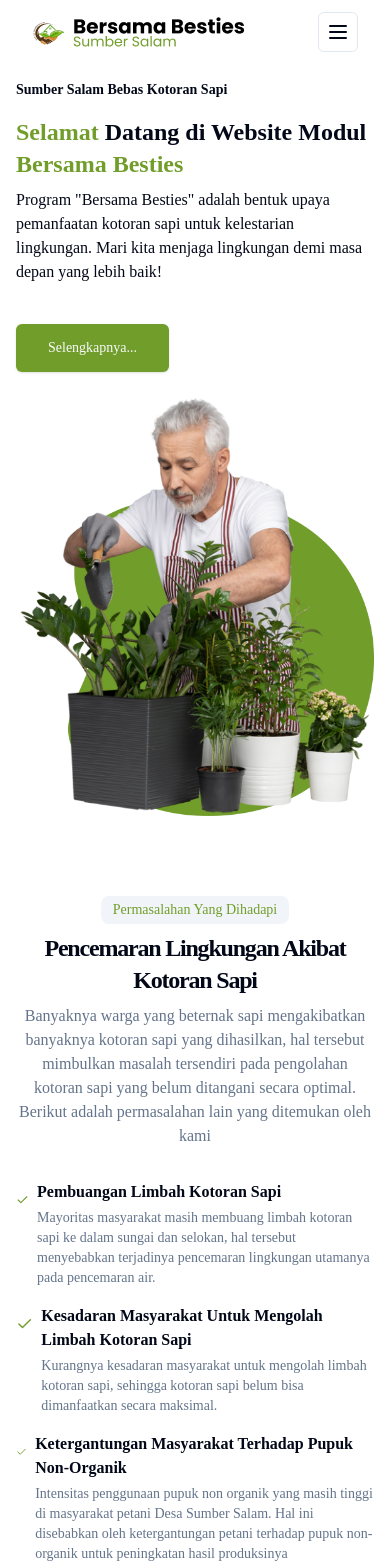
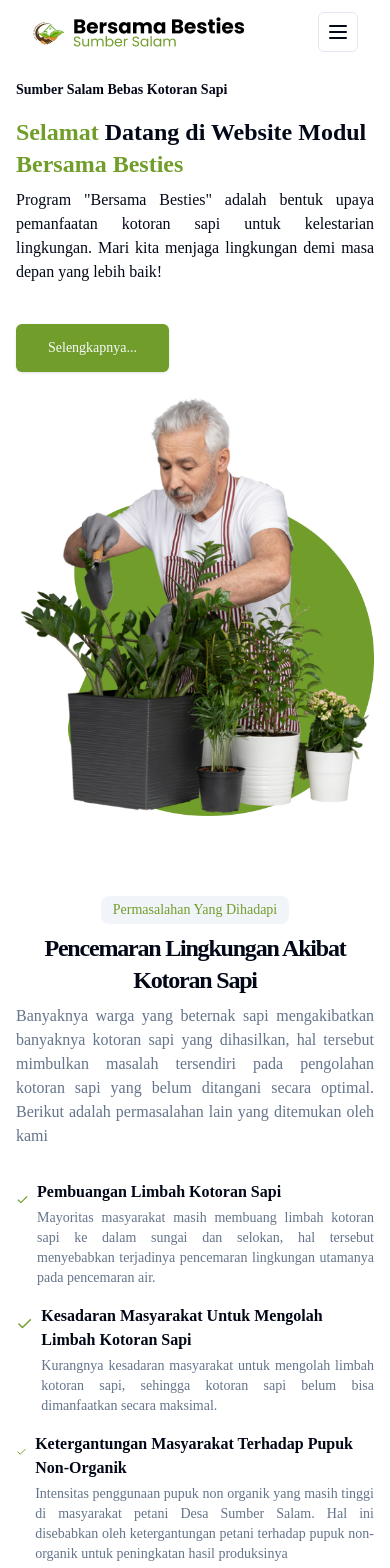
Before and after one commit to farisfadhail/bersama-besties, a Next.js app: page / in a window 390 px wide. Shown: the top 1568 px of the page. Built offline with nearby package versions, Linux system fonts and the light colour scheme.

Commit message:
fix: justify text

```diff
--- a/src/components/component/hero.jsx
+++ b/src/components/component/hero.jsx
@@ -16,7 +16,7 @@ export function Hero() {
 							<h1 className="mb-4 text-2xl font-bold sm:text-4xl xl:text-5xl/none">
 								<span style={{ color: "#719D2A" }}>Selamat</span> Datang di Website Modul <span style={{ color: "#719D2A" }}>Bersama Besties</span>
 							</h1>
-							<p className="pb-8 max-w-2xl md:text-lg" data-aos="fade-right">
+							<p className="pb-8 max-w-2xl md:text-lg text-justify md:text-left" data-aos="fade-right">
 								Program &quot;Bersama Besties&quot; adalah bentuk upaya pemanfaatan kotoran sapi untuk kelestarian lingkungan. Mari kita menjaga lingkungan demi masa depan yang lebih baik!
 							</p>
 							<Link
--- a/src/components/component/impact.jsx
+++ b/src/components/component/impact.jsx
@@ -28,7 +28,7 @@ export function Impact() {
 						</h2>
 					</div>
 				</div>
-				<div className="mx-auto grid max-w-5xl items-center gap-6 py-12 lg:grid-cols-2 lg:gap-12">
+				<div className="mx-auto grid max-w-5xl gap-6 py-12 lg:grid-cols-2 lg:gap-12">
 					<div className="flex flex-col justify-center space-y-4">
 						<ul className="grid gap-4">
 							<li className="flex items-start gap-2" data-aos="fade-up">
@@ -36,7 +36,7 @@ export function Impact() {
 									<h3 className="text-base font-bold" data-aos="fade-up">
 										Pupuk Non-Organik
 									</h3>
-									<p className="text-muted-foreground text-sm mt-1" data-aos="fade-up" data-aos-duration="600">
+									<p className="text-muted-foreground text-justify md:text-left text-sm mt-1" data-aos="fade-up" data-aos-duration="600">
 										Pupuk non organik atau mineral merupakan pupuk dari senyawa non organik. Pupuk non organik merupakan pupuk yang dihasilkan dari serangkaian proses kimia atau penggunaan bahan kimia, sehingga dalam
 										penggunaannya harus tepat dosis dan terukur. Pupuk non organik mampu menyediakan hara dalam waktu relatif lebih cepat.
 									</p>
@@ -70,14 +70,14 @@ export function Impact() {
 							</li>
 						</ul>
 					</div>
-					<div className="flex flex-col justify-center space-y-4">
+					<div className="flex flex-col justify-center space-y-4 md:mb-auto">
 						<ul className="grid gap-4">
 							<li className="flex items-start gap-2" data-aos="fade-up">
 								<div>
 									<h3 className="text-base font-bold" data-aos="fade-up">
 										Pupuk Organik
 									</h3>
-									<p className="text-muted-foreground text-sm mt-1" data-aos="fade-up" data-aos-duration="600">
+									<p className="text-muted-foreground text-justify md:text-left text-sm mt-1" data-aos="fade-up" data-aos-duration="600">
 										Pupuk organik adalah jenis pupuk yang berasal dari bahan-bahan alami yang mengandung bahan organik, seperti bahan tumbuhan, hewan, atau limbah organik lainnya. Sederhananya, pupuk organik adalah pupuk
 										yang terbuat dari sisa-sisa makhluk hidup.
 									</p>
@@ -124,7 +124,7 @@ export function Impact() {
 			</div>
 			{isModalOpen && (
 				<Dialog open={isModalOpen} onOpenChange={handleModalClose}>
-					<DialogContent className="max-w-[80vw] max-h-[80vh] overflow-auto backdrop-blur-sm">
+					<DialogContent className="max-w-[80vw] max-h-[80vh] overflow-auto backdrop-blur-sm text-justify md:text-left">
 						<div>
 							<div className="w-full bg-[#719D2A] h-20 mt-6 flex items-center">
 								<h1 className="ms-8 text-white font-semibold text-lg">Pupuk Non-Organik</h1>
--- a/src/components/component/problem.jsx
+++ b/src/components/component/problem.jsx
@@ -16,7 +16,7 @@ export function Problem() {
 						<h2 data-aos="fade-up" data-aos-duration="600" className="text-2xl font-bold tracking-tighter sm:text-5xl">
 							Pencemaran Lingkungan Akibat Kotoran Sapi
 						</h2>
-						<p data-aos="fade-up" data-aos-duration="700" className="max-w-[980px] mx-auto text-muted-foreground md:text-sm/relaxed lg:text-xs/relaxed xl:text-base/relaxed">
+						<p data-aos="fade-up" data-aos-duration="700" className="max-w-[980px] text-justify md:text-center mx-auto text-muted-foreground md:text-sm/relaxed lg:text-xs/relaxed xl:text-base/relaxed">
 							Banyaknya warga yang beternak sapi mengakibatkan banyaknya kotoran sapi yang dihasilkan, hal tersebut mimbulkan masalah tersendiri pada pengolahan kotoran sapi yang belum ditangani secara optimal. Berikut adalah
 							permasalahan lain yang ditemukan oleh kami
 						</p>
@@ -31,7 +31,7 @@ export function Problem() {
 									<h3 className="text-base font-bold" data-aos="fade-up">
 										Pembuangan Limbah Kotoran Sapi
 									</h3>
-									<p className="text-muted-foreground text-sm mt-1" data-aos="fade-up" data-aos-duration="600">
+									<p className="text-muted-foreground text-justify md:text-left  text-sm mt-1" data-aos="fade-up" data-aos-duration="600">
 										Mayoritas masyarakat masih membuang limbah kotoran sapi ke dalam sungai dan selokan, hal tersebut menyebabkan terjadinya pencemaran lingkungan utamanya pada pencemaran air.{" "}
 									</p>
 								</div>
@@ -42,7 +42,7 @@ export function Problem() {
 									<h3 className="text-base font-bold" data-aos="fade-up">
 										Kesadaran Masyarakat Untuk Mengolah Limbah Kotoran Sapi
 									</h3>
-									<p className="text-muted-foreground text-sm mt-1" data-aos="fade-up" data-aos-duration="600">
+									<p className="text-muted-foreground text-justify md:text-left text-sm mt-1" data-aos="fade-up" data-aos-duration="600">
 										Kurangnya kesadaran masyarakat untuk mengolah limbah kotoran sapi, sehingga kotoran sapi belum bisa dimanfaatkan secara maksimal.
 									</p>
 								</div>
@@ -53,7 +53,7 @@ export function Problem() {
 									<h3 className="text-base font-bold" data-aos="fade-up">
 										Ketergantungan Masyarakat Terhadap Pupuk Non-Organik
 									</h3>
-									<p className="text-muted-foreground text-sm mt-1" data-aos="fade-up" data-aos-duration="600">
+									<p className="text-muted-foreground text-justify md:text-left text-sm mt-1" data-aos="fade-up" data-aos-duration="600">
 										Intensitas penggunaan pupuk non organik yang masih tinggi di masyarakat petani Desa Sumber Salam. Hal ini disebabkan oleh ketergantungan petani terhadap pupuk non-organik untuk peningkatan hasil
 										produksinya
 									</p>
--- a/src/components/component/program.jsx
+++ b/src/components/component/program.jsx
@@ -31,7 +31,7 @@ export function Program() {
 										<h3 className="text-base font-bold" data-aos="fade-up">
 											Pengurangan Limbah Kotoran Sapi
 										</h3>
-										<p className="text-muted-foreground text-sm mt-1" data-aos="fade-up" data-aos-duration="600">
+										<p className="text-muted-foreground text-justify md:text-left text-sm mt-1" data-aos="fade-up" data-aos-duration="600">
 											Dengan memanfaatkan kotoran sapi yang ada berdampak pada berkurangnya pembuangan limbah kotoran sapi ke dalam selokan, sehingga akan mengurangi pencemaran lingkungan(air dan udara).
 										</p>
 									</div>
@@ -42,7 +42,7 @@ export function Program() {
 										<h3 className="text-base font-bold" data-aos="fade-up">
 											Meningkatnya Pengetahuan dan Kesadaran Masyarakat
 										</h3>
-										<p className="text-muted-foreground text-sm mt-1" data-aos="fade-up" data-aos-duration="600">
+										<p className="text-muted-foreground text-justify md:text-left text-sm mt-1" data-aos="fade-up" data-aos-duration="600">
 											Bersama Besties akan memberikan pengetahuan yang lebih luas kepada masyarakat, dengan pengetahuan ini diharapkan masyarakat dapat lebih mudah mengolah kotoran sapi serta peduli terhadap pencemaran
 											lingkungan akibat kotoran sapi.
 										</p>
@@ -54,7 +54,7 @@ export function Program() {
 										<h3 className="text-base font-bold" data-aos="fade-up">
 											Pengurangan Pencemaran Lingkungan
 										</h3>
-										<p className="text-muted-foreground text-sm mt-1" data-aos="fade-up" data-aos-duration="600">
+										<p className="text-muted-foreground text-justify md:text-left text-sm mt-1" data-aos="fade-up" data-aos-duration="600">
 											Pencemaran lingkungan terjadi dikarenakan kotoran sapi yang dibuang sembarang, saat kotoran sapi dapat diolah menjadi pupuk, akan berdampak baik pada pengurangan pencemaran lingkungan.
 										</p>
 									</div>
@@ -65,7 +65,7 @@ export function Program() {
 										<h3 className="text-base font-bold" data-aos="fade-up">
 											Pupuk Organik Mendukung Pertanian Berkelanjutan
 										</h3>
-										<p className="text-muted-foreground text-sm mt-1" data-aos="fade-up" data-aos-duration="600">
+										<p className="text-muted-foreground text-justify md:text-left text-sm mt-1" data-aos="fade-up" data-aos-duration="600">
 											Pemanfaatan kotoran sapi menjadi pupuk organik akan mengurangi penggunaan bahan kimia pada pertanian dan sejalan dengan pertanian berkelanjutan untuk menjaga produktivitas tanah dalam jangka
 											panjang, melestarikan lingkungan, dan memenuhi kebutuhan pangan generasi sekarang dan mendatang tanpa merusak sumber daya alam
 										</p>
--- a/src/components/component/testimonial.jsx
+++ b/src/components/component/testimonial.jsx
@@ -54,7 +54,7 @@ export function Testimonial() {
 				<div className=" py-12 flex items-center justify-center col-span-8" data-aos="fade-up">
 					<Carousel plugins={[Autoplay({ delay: 3000 })]} opts={{ align: "start", loop: true }} className="w-full">
 						<CarouselContent>
-							<CarouselItem className="sm:basis-1/2 md:basis-1/3">
+							<CarouselItem className="sm:basis-1/2 md:basis-1/3 text-justify">
 								<Card className="p-4 font-poppins h-full flex flex-col justify-between">
 									<CardContent className="text-sm relative mb-2">
 										<svg
@@ -85,7 +85,7 @@ export function Testimonial() {
 									</CardHeader>
 								</Card>
 							</CarouselItem>
-							<CarouselItem className="sm:basis-1/2 md:basis-1/3">
+							<CarouselItem className="sm:basis-1/2 md:basis-1/3 text-justify">
 								<Card className="p-4 font-poppins h-full flex flex-col justify-between">
 									<CardContent className="text-sm relative mb-2">
 										<svg
@@ -116,7 +116,7 @@ export function Testimonial() {
 									</CardHeader>
 								</Card>
 							</CarouselItem>
-							<CarouselItem className="sm:basis-1/2 md:basis-1/3">
+							<CarouselItem className="sm:basis-1/2 md:basis-1/3 text-justify">
 								<Card className="p-4 font-poppins h-full flex flex-col justify-between">
 									<CardContent className="text-sm relative mb-2">
 										<svg
@@ -147,7 +147,7 @@ export function Testimonial() {
 									</CardHeader>
 								</Card>
 							</CarouselItem>
-							<CarouselItem className="sm:basis-1/2 md:basis-1/3">
+							<CarouselItem className="sm:basis-1/2 md:basis-1/3 text-justify">
 								<Card className="p-4 font-poppins h-full flex flex-col justify-between">
 									<CardContent className="text-sm relative mb-2">
 										<svg
--- a/src/components/component/tutorial.jsx
+++ b/src/components/component/tutorial.jsx
@@ -31,7 +31,7 @@ export function Tutorial() {
 						<h2 className="text-3xl font-bold tracking-tighter sm:text-5xl" data-aos="fade-up">
 							Langkah Pembuatan
 						</h2>
-						<p className="max-w-[1000px] mx-auto text-muted-foreground md:text-sm/relaxed lg:text-xs/relaxed xl:text-base/relaxed" data-aos="fade-up">
+						<p className="max-w-[1000px]  text-justify md:text-center mx-auto text-muted-foreground md:text-sm/relaxed lg:text-xs/relaxed xl:text-base/relaxed" data-aos="fade-up">
 							Pemanfaatan kotoran sapi menjadi pupuk organik dapat dibuat dalam waktu 7 hari, untuk membuat pupuk organik memerlukan alat gembor, cangkul, parang, karung bekas ukuran 25 kg, dan bahan dekomposer biokompos cair
 							1 tutup botol, dekomposer biokompos bubuk 3 sdm, jerami 2 karung, dedak 5kg, air 6 liter, serta kotoran sapi 2 karung. Berikut adalah langkah pembuatannya
 						</p>
```
